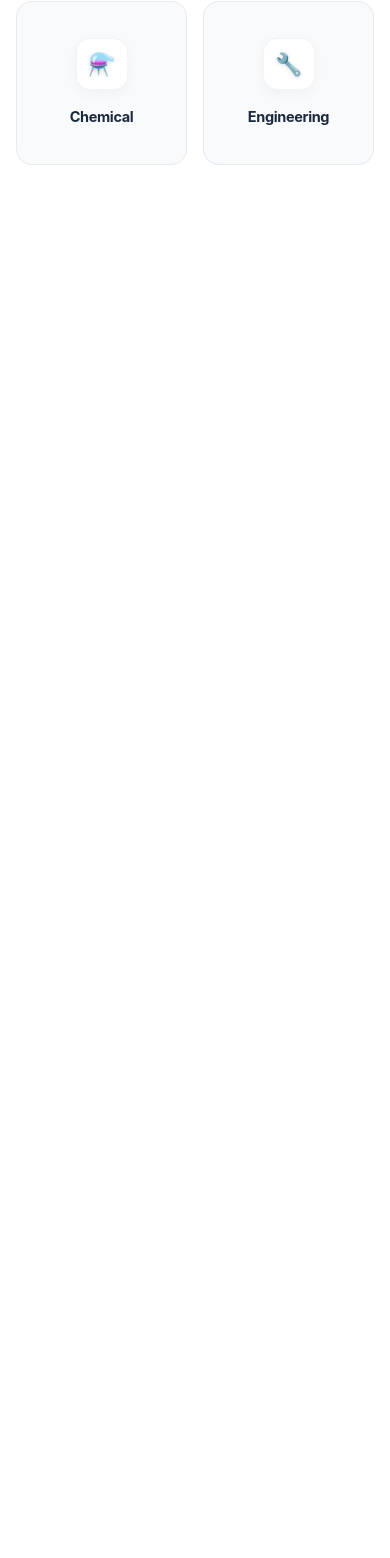
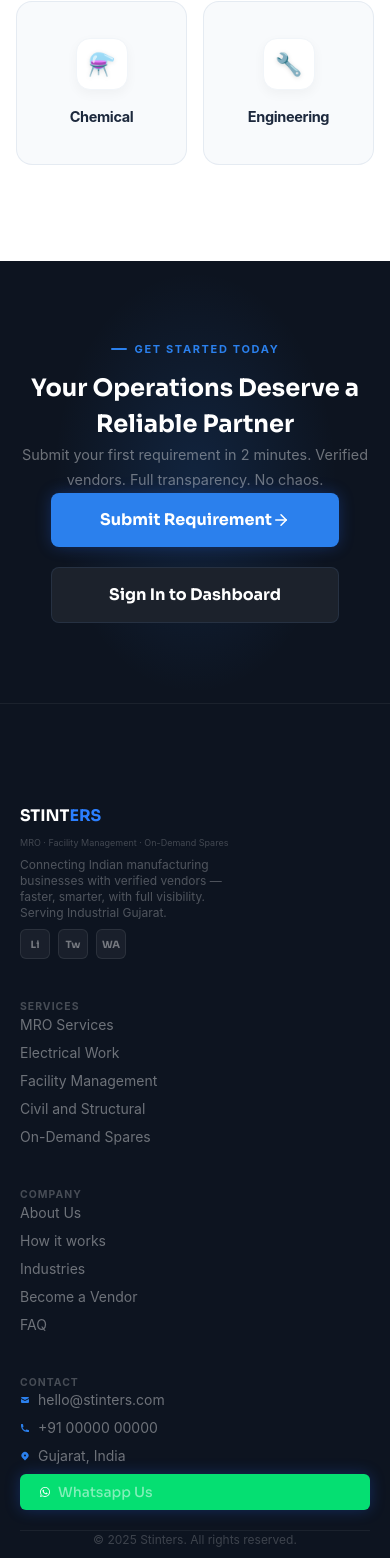
Before and after one commit to Stinters321/stinters, a React (Vite) app: page / in a window 390 px wide. Shown: the part 6899-8457 px from the top of the page. Before the commit the page ends 7160 px from the top, so only its background shows below. Built offline with nearby package versions, Linux system fonts and the light colour scheme.

Commit message:
feat:  add cta and footer

```diff
--- a/index.html
+++ b/index.html
@@ -1,13 +1,22 @@
 <!doctype html>
 <html lang="en">
+
 <head>
   <meta charset="UTF-8" />
   <link rel="icon" type="image/svg+xml" href="/favicon.svg" />
   <meta name="viewport" content="width=device-width, initial-scale=1.0" />
   <title>stinters</title>
+  <link rel="preconnect" href="https://fonts.googleapis.com">
+  <link rel="preconnect" href="https://fonts.gstatic.com" crossorigin>
+  <link
+    href="https://fonts.googleapis.com/css2?family=DM+Sans:ital,opsz,wght@0,9..40,100..1000;1,9..40,100..1000&family=Sora:wght@100..800&display=swap"
+    rel="stylesheet">
+
 </head>
+
 <body>
   <div id="root"></div>
   <script type="module" src="/src/main.jsx"></script>
 </body>
+
 </html>
--- a/src/App.jsx
+++ b/src/App.jsx
@@ -3,6 +3,8 @@ import Challenge from './sections/Challenge'
 import Hero from './sections/Hero'
 import HowItWorks from './sections/HowItWorks'
 import Industries from './sections/Industries'
+import CTA from './components/CTA'
+import Footer from './components/Footer'
 
 function App() {
   return (
@@ -13,6 +15,8 @@ function App() {
         <Challenge />
         <HowItWorks />
         <Industries />
+        <CTA />
+        <Footer />
       </main>
     </div>
   )
--- /dev/null
+++ b/src/components/CTA.jsx
@@ -0,0 +1,28 @@
+import Button from "./Button";
+import { ArrowRight } from "lucide-react";
+const CTA = () => {
+    return (
+        <div className="flex flex-col h-max w-screen bg-[#0d1420] relative">
+            <div className="px-4 py-20 border-b border-white/6 before:absolute before:content-[''] before:inset-0 before:bg-[radial-gradient(ellipse_52%_68%_at_50%_50%,rgba(43,128,237,0.15)_0%,transparent_70%)]">
+                <div className="flex flex-col items-center text-center relative z-1">
+                    <div className="flex items-center gap-2 text-[#2B80ED] font-bold text-[11px] tracking-[0.15em] uppercase mb-3">
+                        <span className="w-4 h-[2px] bg-[#2B80ED] rounded-full"></span>
+                        GET STARTED TODAY
+                    </div>
+                    <p className="text-[24px] lg:text-[38px] max-w-140 text-white font-bold font-['Sora']">Your Operations Deserve a Reliable Partner</p>
+                    <p className="text-white/40 line w-full px-0 font-['DM Sans']" style={{ lineHeight: "1.78", fontSize: "0.9rem" }}>Submit your first requirement in 2 minutes. Verified vendors. Full transparency. No chaos.</p>
+                    <div className="flex flex-col md:flex-row items-center md:justify-center w-full font-['Sora'] gap-5">
+                        <Button variant="primary" className="flex items-center max-w-72 w-full py-3.75 px-7.5">
+                            <p className="font-bold">Submit Requirement</p> <ArrowRight size={18} />
+                        </Button>
+                        <Button variant="dark" className="max-w-72 w-full py-3.75 px-7.5">
+                            <p className="font-bold">Sign In to Dashboard</p>
+                        </Button>
+                    </div>
+                </div>
+            </div>
+        </div>
+    )
+}
+
+export default CTA;
--- a/src/components/Footer.jsx
+++ b/src/components/Footer.jsx
@@ -1,25 +1,87 @@
-import Button from "./Button";
+import { MailIcon } from "lucide-react"
+import Button from "./Button"
+
+const FSocial=({text})=>{
+    return(
+        <div className="flex justify-center items-center h-6 w-6 border p-3.5 rounded-md bg-white/5 border-white/8 transition-colors hover:bg-blue-500 hover:text-white focus:bg-blue-500 cursor-pointer">
+            <p className="font-['Sora'] font-bold text-[10px]">{text}</p>
+        </div>
+    )
+}
+
 const Footer = () => {
+
+    const servicesData=[
+        {name:'MRO Services',route:'#'},
+        {name:'Electrical Work',route:'#'},
+        {name:'Facility Management',route:'#'},
+        {name:'Civil and Structural',route:'#'},
+        {name:'On-Demand Spares',route:'#'}]
+
+    const companySectionData=[
+        {name:'About Us',route:'#'},
+        {name:'How it works',route:'#'},
+        {name:'Industries',route:'#'},
+        {name:'Become a Vendor',route:'#'},
+        {name:'FAQ',route:'#'}
+    ]
     return (
-        <div className="flex flex-col h-screen w-screen border-2 bg-[#0d1420]">
-            <div className="px-4">
-                <div className="flex flex-col items-center text-center">
-                    <div className="flex items-center justify-center w-full border-2">
-                        <p className="text-[#7cb8f8] text-[10px] font-bold" style={{letterSpacing:"1.5px"}}>- GET STARTED TODAY</p>
+        <div className="flex flex-col h-max w-screen bg-[#0d1420]">
+            <div className="flex flex-col py-20 px-5 h-max lg:items-center">
+                {/* Container */}
+                <div className="grid grid-cols-1 md:grid-cols-2 lg:grid-cols-4 w-full lg:w-3/4 h-full gap-y-10 py-5 border-b border-white/6">
+                    {/* Grid items */}
+                    {/* Initial */}
+                    <div className="flex flex-col text-white/40 gap-2">
+                        <p className="font-['Sora'] font-bold text-white">STINT<span className="text-blue-500">ERS</span></p>
+                        <p className="text-[9px] text-white/22">MRO · Facility Management · On-Demand Spares</p>
+                        <p className="text-xs w-[62%] text-white/27">Connecting Indian manufacturing businesses with verified vendors — faster, smarter, with full visibility. Serving Industrial Gujarat.</p>
+                        <div className="flex items-center gap-2">
+                            <FSocial text={'Li'}/>
+                            <FSocial text={'Tw'}/>
+                            <FSocial text={'WA'}/>
+                        </div>
                     </div>
-                    <p className="text-[24px] text-white font-bold">Your Operations Deserve a Reliable Partner</p>
-                    <p className="text-white/40 line w-full px-0" style={{ lineHeight: "1.78", fontSize: "0.9rem" }}>Submit your first requirement in 2 minutes. Verified vendors. Full transparency. No chaos.</p>
-                    <div className="flex flex-col items-center w-full">
-                        <Button variant="primary" className="max-w-72 w-full py-3.75 px-7.5">
-                            <p className="font-bold">Submit Requirement -&gt;</p>
-                        </Button>
-                        <Button variant="dark" className="max-w-72 w-full py-3.75 px-7.5">
-                            <p className="font-bold">Sign In to Dashboard</p>
-                        </Button>
+
+                    {/* Services */}
+                    <div className="flex flex-col text-white/40">
+                        <p className="text-[10.4px] font-bold text-white/24" style={{letterSpacing:'1.04px'}}>SERVICES</p>
+                        <div className="flex flex-col text-sm gap-2">
+                            {servicesData.map((service,index)=>(<a className="transition-colors hover:text-white" key={index+service.name} href={service.route}>{service.name}</a>))}
+                        </div>
+                    </div>
+
+                    {/* Company */}
+                    <div className="flex flex-col text-white/40">
+                        <p className="text-[10.4px] font-bold text-white/24" style={{letterSpacing:'1.04px'}}>COMPANY</p>
+                        <div className="flex flex-col text-sm gap-2">
+                            {companySectionData.map((section,index)=>(<a className="transition-colors hover:text-white" key={index+section.name} href={section.route}>{section.name}</a>))}
+                        </div>
+                    </div>
+
+                    {/* Contact */}
+                    <div className="flex flex-col text-white/40">
+                        <p className="text-[10.4px] font-bold text-white/24" style={{letterSpacing:'1.04px'}}>CONTACT</p>
+                        <div className="flex flex-col text-sm gap-2">
+                            <div className="flex items-center gap-2"><svg viewBox="0 0 20 20" style={{height:'10px',width:'10px',fill:'#2B80ED'}}><path d="M2.003 5.884L10 9.882l7.997-3.998A2 2 0 0016 4H4a2 2 0 00-1.997 1.884z"></path><path d="M18 8.118l-8 4-8-4V14a2 2 0 002 2h12a2 2 0 002-2V8.118z"></path></svg> <p>hello@stinters.com</p></div>
+                            <div className="flex items-center gap-2"><svg viewBox="0 0 20 20" style={{height:'10px',width:'10px',fill:'#2B80ED'}}><path d="M2 3a1 1 0 011-1h2.153a1 1 0 01.986.836l.74 4.435a1 1 0 01-.54 1.06l-1.548.773a11.037 11.037 0 006.105 6.105l.774-1.548a1 1 0 011.059-.54l4.435.74a1 1 0 01.836.986V17a1 1 0 01-1 1h-2C7.82 18 2 12.18 2 5V3z"></path></svg> <p>+91 00000 00000</p></div>
+                            <div className="flex items-center gap-2"><svg viewBox="0 0 20 20" style={{height:'10px',width:'10px',fill:'#2B80ED'}}><path fill-rule="evenodd" d="M5.05 4.05a7 7 0 119.9 9.9L10 18.9l-4.95-4.95a7 7 0 010-9.9zM10 11a2 2 0 100-4 2 2 0 000 4z"></path></svg> <p>Gujarat, India</p></div>
+                            <Button variant="primary" className="flex justify-start items-center gap-2 bg-green-400 hover:bg-green-400 rounded-md px-2.5 py-1.5 text-white/50 hover:text-white text-sm font-['Sora'] font-bold"><svg viewBox="0 0 24 24" style={{height:'10px',width:'10px',fill:'white'}}><path d="M17.472 14.382c-.297-.149-1.758-.867-2.03-.967-.273-.099-.471-.148-.67.15-.197.297-.767.966-.94 1.164-.173.199-.347.223-.644.075-.297-.15-1.255-.463-2.39-1.475-.883-.788-1.48-1.761-1.653-2.059-.173-.297-.018-.458.13-.606.134-.133.298-.347.446-.52.149-.174.198-.298.298-.497.099-.198.05-.371-.025-.52-.075-.149-.669-1.612-.916-2.207-.242-.579-.487-.5-.669-.51-.173-.008-.371-.01-.57-.01-.198 0-.52.074-.792.372-.272.297-1.04 1.016-1.04 2.479 0 1.462 1.065 2.875 1.213 3.074.149.198 2.096 3.2 5.077 4.487.709.306 1.262.489 1.694.625.712.227 1.36.195 1.871.118.571-.085 1.758-.719 2.006-1.413.248-.694.248-1.289.173-1.413-.074-.124-.272-.198-.57-.347m-5.421 7.403h-.004a9.87 9.87 0 01-5.031-1.378l-.361-.214-3.741.982.998-3.648-.235-.374a9.86 9.86 0 01-1.51-5.26c.001-5.45 4.436-9.884 9.888-9.884 2.64 0 5.122 1.03 6.988 2.898a9.825 9.825 0 012.893 6.994c-.003 5.45-4.437 9.884-9.885 9.884m8.413-18.297A11.815 11.815 0 0012.05 0C5.495 0 .16 5.335.157 11.892c0 2.096.547 4.142 1.588 5.945L.057 24l6.305-1.654a11.882 11.882 0 005.683 1.448h.005c6.554 0 11.89-5.335 11.893-11.893a11.821 11.821 0 00-3.48-8.413z"></path></svg> Whatsapp Us</Button>
+                        </div>
+                    </div>
+                </div>
+
+                {/* Copyright Info */}
+                <div className="flex flex-col lg:flex-row lg:justify-between lg:w-3/4 items-center text-white/20 text-[12px] gap-2">
+                    <p>© 2025 Stinters. All rights reserved.</p>
+                    <div className="flex items-center gap-4">
+                        <p>Privacy Policy</p>
+                        <p>Terms & Conditions</p>
                     </div>
                 </div>
             </div>
         </div>
+
     )
 }
 
```
Lines whose indentation alone changed are shown as unchanged.
